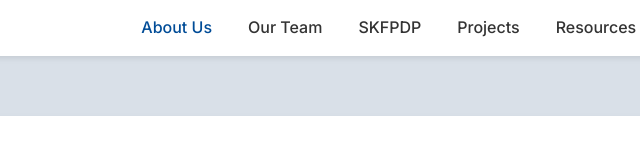
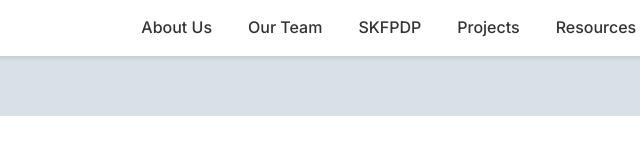
Before and after one commit to Diaaanneeeee/SK-Webpage, a plain HTML site: page index.html in a window 1280 px wide. Shown: the part 600-763 px from the top of the page, 158-798 px from the left. Drawn offline with Linux system fonts and the light colour scheme.

Commit message:
Update style.css

```diff
--- a/style.css
+++ b/style.css
@@ -49,7 +49,7 @@ body {
 .navbar a {
   text-decoration: none; color: #333; font-weight: 500; transition: color 0.3s;
 }
-.navbar a:hover, .navbar a.active { color: #004c97; }
+.navbar a:hover{ color: #004c97; }
 
 /* SECTIONS */
 .section {
```
